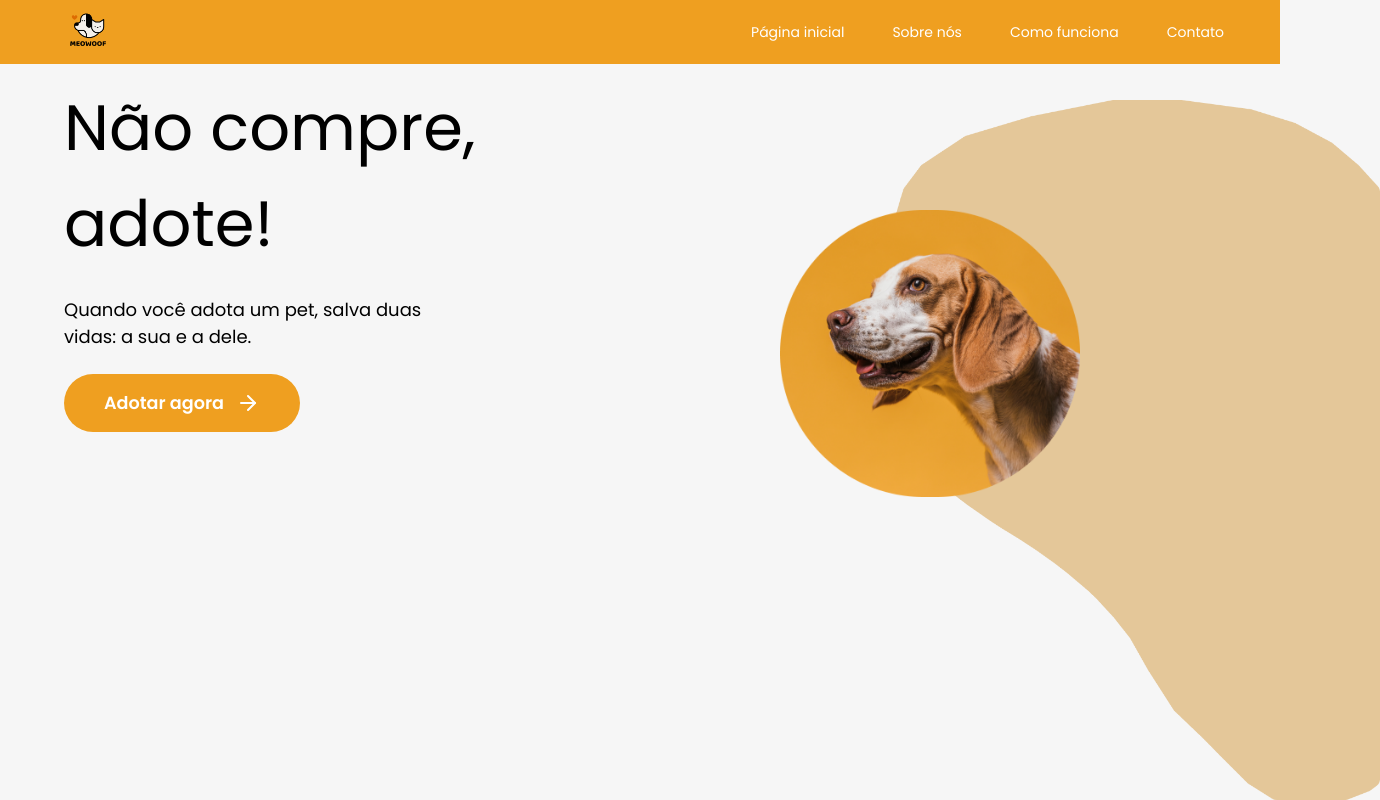
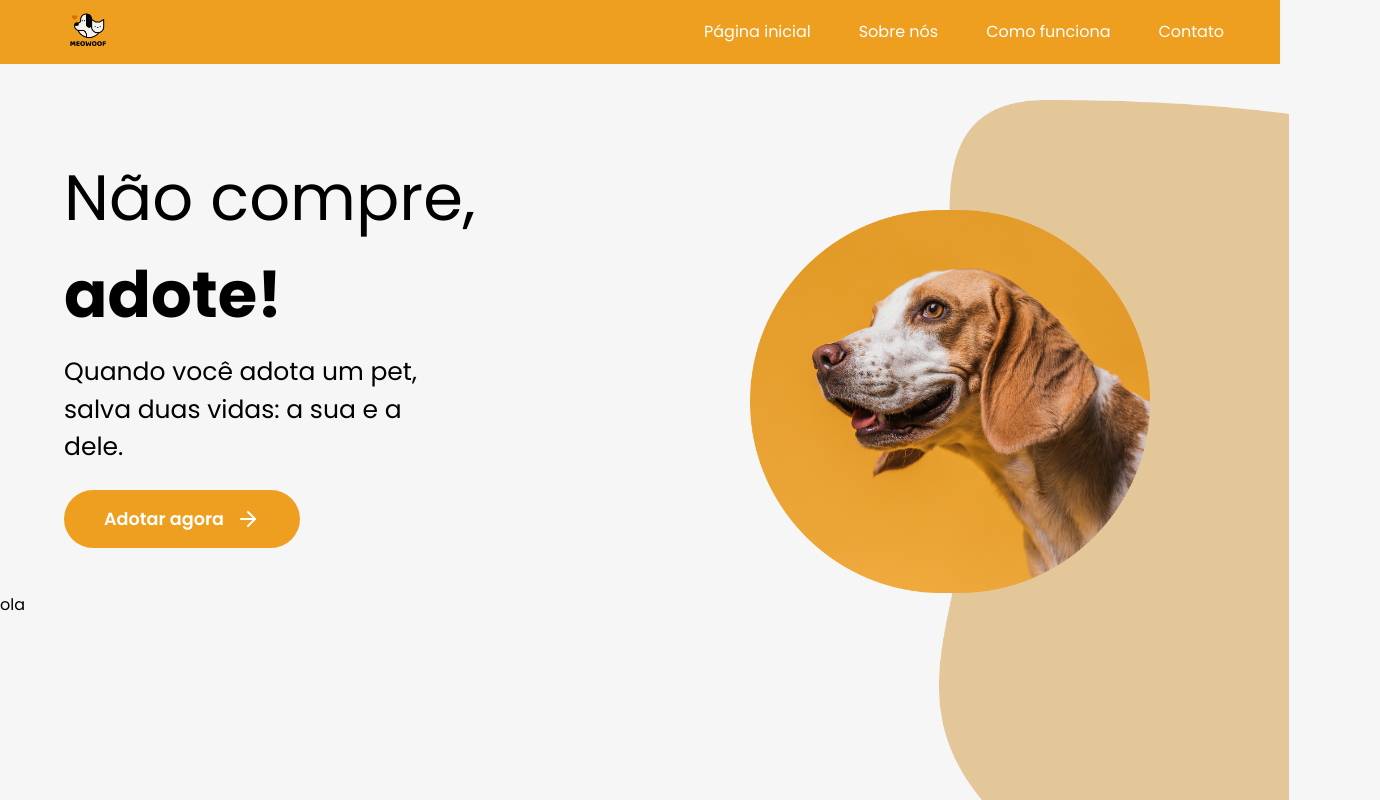
Before and after one commit to carolware/meowoof, a React (Vite) app: page / in a window 1280 px wide. Shown: the top 800 px of the page, 1380 px wide, since content can reach past the window. Built offline with nearby package versions, Linux system fonts and the light colour scheme.

Commit message:
inicializando seção about

```diff
--- a/src/App.css
+++ b/src/App.css
@@ -52,15 +52,15 @@ header {
 .home-bannerImage-container {
   position: absolute;
   top: 100px;
-  right: -100px;
+  right: -9px;
   z-index: -2;
-  max-width: 500px;
+  max-width: 350px;
 ;
 }
 .home-image-section {
   margin-top: 130px;
-  margin-right: 200px;
-  max-width: 300px;
+  margin-right: 130px;
+  max-width: 400px;
   flex: 1;
   align-items: flex-end;
 }
@@ -72,19 +72,37 @@ header {
   justify-content: center;
   align-items: flex-start; /* Centralize os itens verticalmente */
   margin-left: 4rem;
+  margin-top: 50px; /* Ajuste a margem superior conforme necessário */
 }
+
+/* Adiciona margem superior ao texto principal */
 .primary-heading {
+  font-size: clamp(1rem, 45vw, 4rem);
+  color: #000000;
+  max-width: 700px;
+  font-weight: 400px;
+  margin-top: 20px; /* Ajuste conforme necessário */
+}
+
+.secondary-heading {
   font-size: clamp(2rem, 5vw, 4rem);
   color: #000000;
-  /* line-height: 5rem; */
-  max-width: 600px;
+  max-width: 700px;
+  font-weight: 650;
+  margin-top: 1px; /* Reduz a margem superior */
 }
+
+
+
+/* Ajusta o tamanho da margem superior para o texto secundário */
 .primary-text {
-  font-size: 18px;
+  font-size: 25px;
   max-width: 400px;
   color: #000000;
   margin: 1.5rem 0rem;
+  margin-top: 10px; /* Ajuste conforme necessário */
 }
+
 .secondary-button {
   padding: 1rem 2.5rem;
   background-color: #EF9F20;
@@ -355,7 +373,7 @@ header {
   .about-section-text-container {
     justify-content: center;
     align-items: center;
-    margin-top: 4rem;
+    margin-top: rem;
   }
   .secondary-button {
     font-size: 1rem;
@@ -434,6 +452,21 @@ header {
     flex-direction: column; /* Ajuste para exibir o conteúdo em coluna */
   }
 
+  .primary-heading{
+    font-size: 45px;
+    color: #000000;
+    max-width: 700px;
+    font-weight: 300px;
+    margin-top: 1px;
+  }
+  .secondary-heading{
+    font-size: 45px;
+    color: #000000;
+    max-width: 700px;
+    font-weight: 650px;
+    margin-top: 1px;
+  }
+
   .primary-subheading,
   .secondary-subheading {
     text-align: center; /* Centralize o texto dentro dos subheadings */
--- a/src/App.jsx
+++ b/src/App.jsx
@@ -2,12 +2,14 @@ import React from 'react';
 import './App.css';
 import Navbar from './components/Navbar';
 import Home from './components/Home';
+import { About } from './components/About';
 
 function App() {
   return (
     <>
         <Navbar />
         <Home />
+        <About />
     </>
   );
 }
--- /dev/null
+++ b/src/components/About.jsx
@@ -0,0 +1,11 @@
+import React from 'react';
+import Navbar from './Navbar';
+import Cat from '../assets/Cat.png'
+
+export const About = () => {
+  return (
+    <div>
+        ola
+    </div>
+  )
+}
--- a/src/components/Home.jsx
+++ b/src/components/Home.jsx
@@ -1,4 +1,3 @@
-import { Carousel } from 'flowbite';
 import React from 'react';
 import Navbar from './Navbar';
 import Elipse from '../assets/Elipse.png';
@@ -15,7 +14,10 @@ const Home = () => {
         </div>
         <div className="home-text-section">
           <h1 className="primary-heading">
-            Não compre, adote!
+            Não compre,
+          </h1>
+          <h1 className="secondary-heading">
+            adote!
           </h1>
           <p className="primary-text">
             Quando você adota um pet, salva duas vidas: a sua e a dele.
--- a/src/components/Navbar.jsx
+++ b/src/components/Navbar.jsx
@@ -1,8 +1,6 @@
 import React, { useEffect, useState } from 'react';
 import logoMeowoof from '../assets/logoMeowoof.png';
 import { Link } from 'react-scroll';
-
-
 
 // Ícones
 import { FaXmark, FaBars } from 'react-icons/fa6';
@@ -23,9 +21,25 @@ const Navbar = () => {
         setIsSticky(false);
       }
     };
+
     window.addEventListener('scroll', handleScroll);
+
     return () => {
       window.removeEventListener('scroll', handleScroll);
+    };
+  }, []);
+
+  useEffect(() => {
+    const handleResize = () => {
+      if (window.innerWidth >= 768) {
+        setIsMenuOpen(false);
+      }
+    };
+
+    window.addEventListener('resize', handleResize);
+
+    return () => {
+      window.removeEventListener('resize', handleResize);
     };
   }, []);
 
@@ -57,7 +71,7 @@ const Navbar = () => {
                     spy={true}
                     smooth={true}
                     offset={-100}
-                    className="block text-sm text-white hover:text-black"
+                    className="block text-base text-white hover:text-black"
                   >
                     {link}
                   </Link>
@@ -78,6 +92,14 @@ const Navbar = () => {
               </button>
             </div>
 
+            {/* Elemento para escurecer o fundo */}
+            {isMenuOpen && (
+              <div
+                className="fixed top-0 left-0 right-0 bottom-0 bg-black opacity-50 z-40"
+                onClick={toggleMenu} // Fechar o menu quando clicado no fundo escuro
+              />
+            )}
+
             <div className={`space-y-4 px-4 mt-16 py-7 md:hidden bg-mainOrange ${isMenuOpen ? 'block fixed top-0 right-0 left-0 z-50' : 'hidden'}`}>
               {navItems.map(({ link, path }) => (
                 <Link
@@ -91,7 +113,7 @@ const Navbar = () => {
                   {link}
                 </Link>
               ))}
-          </div>
+            </div>
           </div>
         </nav>
       </header>
```
Also changed, not shown: src/assets/Circle.png (added), src/assets/Elipse.png.
